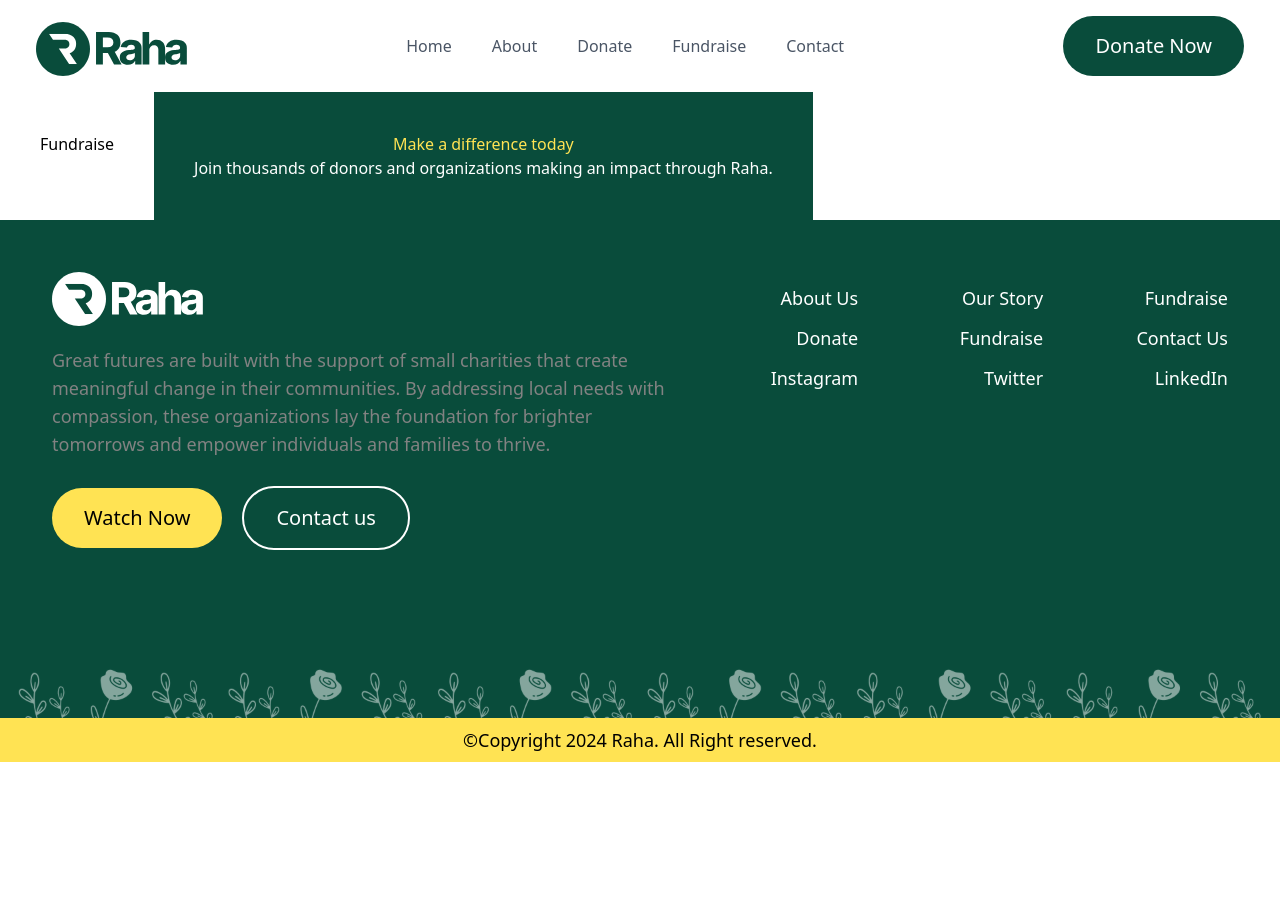
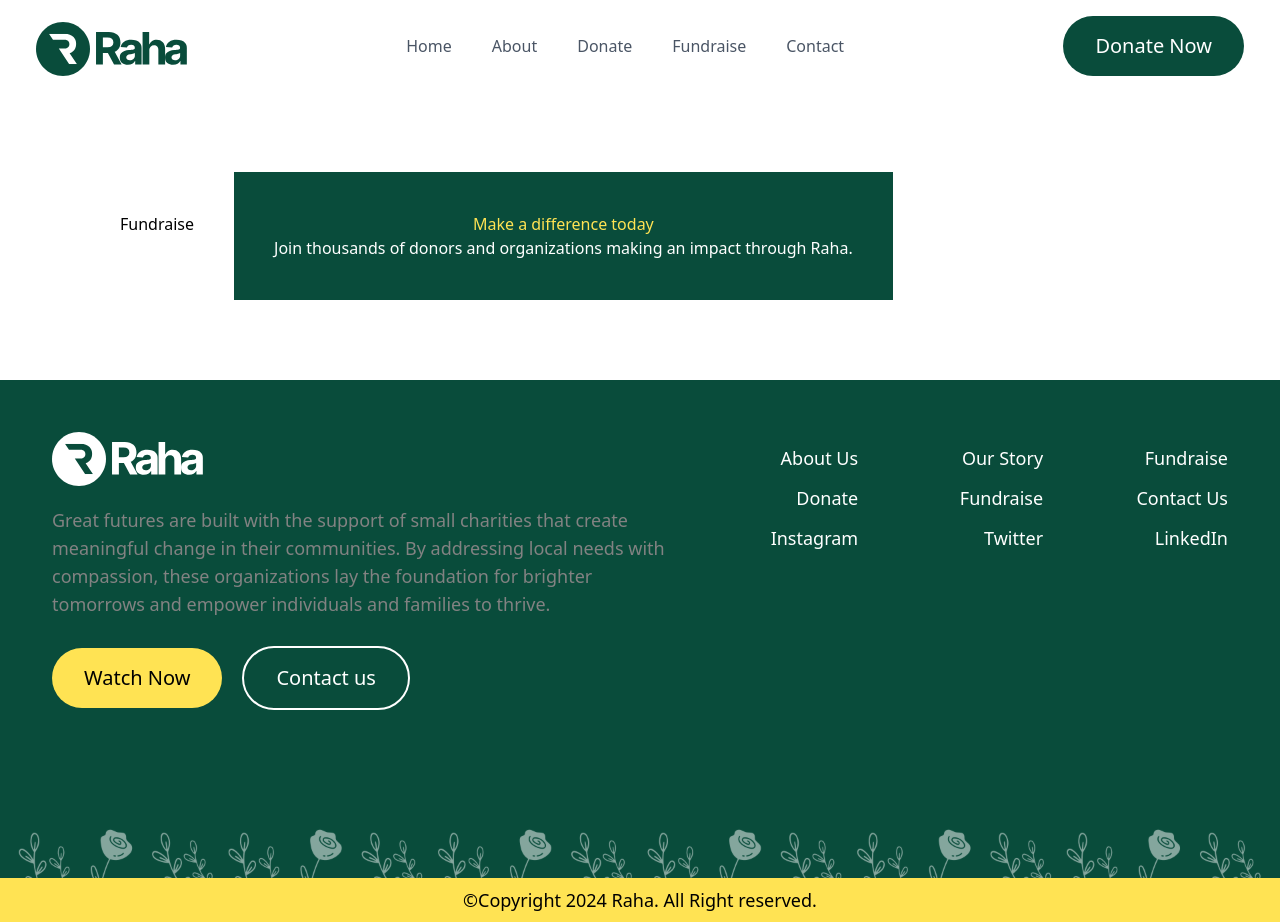
Before and after one commit to Prudentdev-xyz/Raha-app-new, a React (Vite) app: page /Fundraise in a window 1280 px wide. Before the commit the page ends 800 px from the top, so only its background shows below. Built offline with nearby package versions, Linux system fonts and the light colour scheme.

Commit message:
fix-Fundrasising-padding-Big

```diff
--- a/src/pages/FundraisePage.jsx
+++ b/src/pages/FundraisePage.jsx
@@ -2,7 +2,7 @@ import React from "react";
 
 export const FundraisePage = () => {
   return (
-    <div className="flex">
+    <div className="flex p-20">
       <div className="p-10">
         <h1>Fundraise</h1>
       </div>
```
